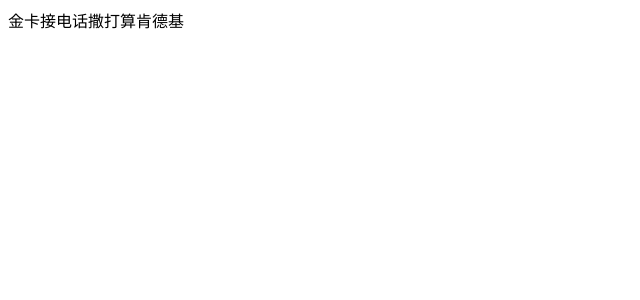
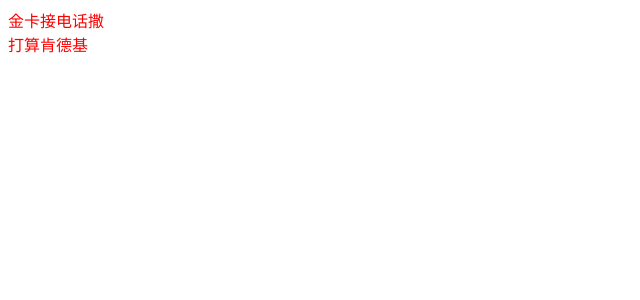
Before and after one commit to alphagege/vue-coframe-admin, a Vue app: page / in a window 1280 px wide. Shown: the top 300 px of the page, without its empty margins (0-640 px from the left). Built offline with nearby package versions, Linux system fonts and the light colour scheme.

Commit message:
stylelink安装完毕

```diff
--- a/package.json
+++ b/package.json
@@ -6,6 +6,7 @@
     "serve": "vue-cli-service serve",
     "build": "vue-cli-service build",
     "lint": "vue-cli-service lint",
+    "lint:style": "stylelint-config-prettier-check",
     "test:e2e": "vue-cli-service test:e2e"
   },
   "dependencies": {
@@ -27,6 +28,9 @@
     "prettier": "^2.2.1",
     "sass": "^1.26.5",
     "sass-loader": "^8.0.2",
+    "stylelint": "^13.8.0",
+    "stylelint-config-prettier": "^8.0.2",
+    "stylelint-config-recess-order": "^2.3.0",
     "vue-template-compiler": "^2.6.11"
   }
 }
--- a/prettier.config.js
+++ b/prettier.config.js
@@ -1,10 +1,10 @@
 /*
- * @Descriptions: 代码统一格式化处理
+ * @Descriptions: 代码统一格式化处理 npm run lint
  * @Version:
  * @Author:
  * @Date: 2020-12-10 10:51:08
  * @LastEditors: dongwenjie
- * @LastEditTime: 2020-12-10 11:20:32
+ * @LastEditTime: 2020-12-10 11:27:06
  */
 
 module.exports = {
--- a/src/App.vue
+++ b/src/App.vue
@@ -4,10 +4,10 @@
  * @Author:
  * @Date: 2020-12-10 10:25:42
  * @LastEditors: dongwenjie
- * @LastEditTime: 2020-12-10 11:21:49
+ * @LastEditTime: 2020-12-10 13:19:20
 -->
 <template>
-  <div class="">金卡接电话撒打算肯德基</div>
+  <div class="aaa">金卡接电话撒打算肯德基</div>
 </template>
 
 <script>
@@ -28,4 +28,11 @@
   methods: {},
 }
 </script>
-<style lang="scss" scoped></style>
+<style lang="scss" scoped>
+.aaa {
+  width: 100px;
+  height: 200px;
+  color: red;
+  background: #fff;
+}
+</style>
```
Also changed, not shown: .stylelintrc.js (added), src/store/index.js (line endings or trailing spaces).
